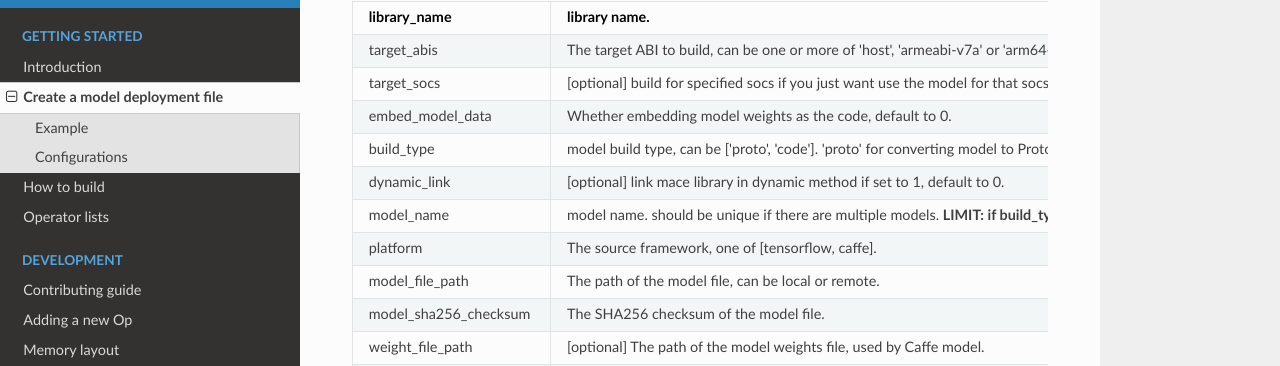
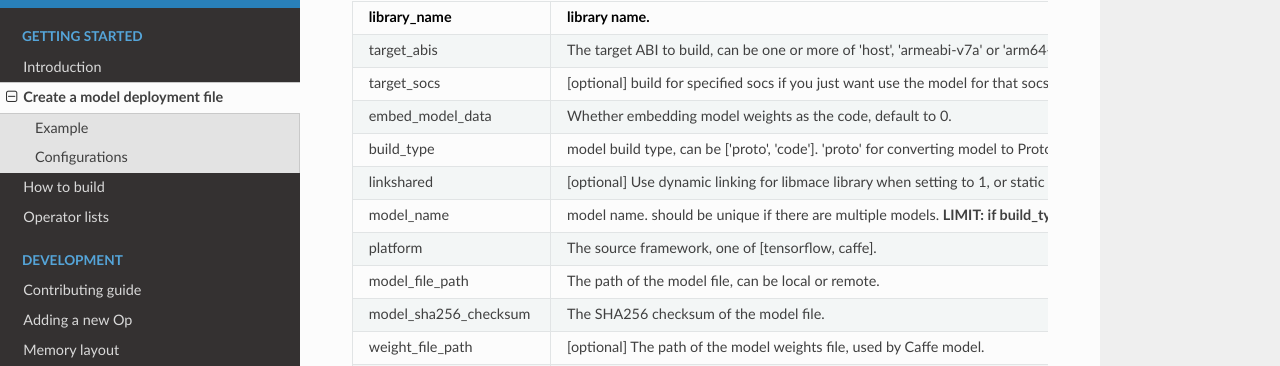
Before and after one commit to XiaoMi/mace, a Sphinx documentation site: the page built from docs/getting_started/create_a_model_deployment.rst, in a window 1280 px wide and 900 px high, scrolled down 1489 px. Shown: the part 85-451 px from the top of the window. Built offline with Sphinx 7.4.7 and the Read the Docs theme 2.0.0, drawn with Linux system fonts in a browser that asks for light colours; some of the changed text lies outside the part shown.

Commit message:
update dynamic link

```diff
--- a/docs/getting_started/create_a_model_deployment.rst
+++ b/docs/getting_started/create_a_model_deployment.rst
@@ -40,8 +40,8 @@ Configurations
       - Whether embedding model weights as the code, default to 0.
     * - build_type
       - model build type, can be ['proto', 'code']. 'proto' for converting model to ProtoBuf file and 'code' for converting model to c++ code.
-    * - dynamic_link
-      - [optional] link mace library in dynamic method if set to 1, default to 0.
+    * - linkshared
+      - [optional] Use dynamic linking for libmace library when setting to 1, or static linking when setting to 0, default to 0.
     * - model_name
       - model name. should be unique if there are multiple models.
         **LIMIT: if build_type is code, model_name will used in c++ code so that model_name must fulfill c++ name specification.**
--- a/docs/getting_started/how_to_build.rst
+++ b/docs/getting_started/how_to_build.rst
@@ -172,7 +172,7 @@ built-in tool when necessary.
 3.1 Overview
 -----------------
 MiAI Compute Engine can build either static or shared library (which is
-specified by ``dynamic_link`` in YAML model deployment file).
+specified by ``linkshared`` in YAML model deployment file).
 The followings are two use cases.
 
 * **Build well tuned library for specific SoCs**
@@ -201,7 +201,7 @@ model conversion, compiling, test run, benchmark and correctness validation.
 .. note::
 
      1. ``tools/converter.py`` should be run at the root directory of this project.
-     2. When ``dynamic_link`` is set to ``1``, ``build_type`` should be ``proto``.
+     2. When ``linkshared`` is set to ``1``, ``build_type`` should be ``proto``.
         And currently only android devices supported.
 
 
--- a/docs/getting_started/how_to_build_zh.rst
+++ b/docs/getting_started/how_to_build_zh.rst
@@ -170,7 +170,7 @@ Caffe目前只支持最新版本，旧版本请使用Caffe的工具进行升级
 3.1 简介
 ---------------------------------------
 
-Mace目前提供静态库和动态库（可以在\ ``yaml``\ 文件中通过\ ``dynamic_link``\ 指定），有以下两种使用场景。
+Mace目前提供静态库和动态库（可以在\ ``yaml``\ 文件中通过\ ``linkshared``\ 指定），有以下两种使用场景。
 
 **特定SOC库**
 
@@ -195,7 +195,7 @@ Mace目前提供静态库和动态库（可以在\ ``yaml``\ 文件中通过\ ``
 .. warning::
 
      1. 必须在项目的根目录下运行\ ``tools/converter.py``\ 脚本。
-     2. 当\ ``dynamic_link``\ 被设置为1时，\ ``build_type``\ 必需设置为\ ``proto``\ 。当前动态链接的方式只支持安卓设备。
+     2. 当\ ``linkshared``\ 被设置为1时，\ ``build_type``\ 必需设置为\ ``proto``\ 。当前动态链接的方式只支持安卓设备。
 
 
 ---------------------------------------
@@ -331,7 +331,7 @@ Mace目前提供静态库和动态库（可以在\ ``yaml``\ 文件中通过\ ``
 
     .. note::
 
-        当\ ``dynamic_link``\ 设置为1时生成动态链接库。
+        当\ ``linkshared``\ 设置为1时生成动态链接库。
 
     * ``./build/${library_name}/library/${target_abi}/libhexagon_controller.so``
 
--- a/docs/getting_started/models/demo_app_models.yaml
+++ b/docs/getting_started/models/demo_app_models.yaml
@@ -8,7 +8,7 @@ embed_model_data: 1
 # The build mode for model(s).
 # 'code' stand for transfer model(s) into cpp code, 'proto' for model(s) in protobuf file(s).
 build_type: code
-dynamic_link: 1
+linkshared: 1
 # One yaml config file can contain multi models' config message.
 models:
   model_name: # model tag, which will be used in model loading and must be specific.
```
Also changed, not shown: 3 other files.
